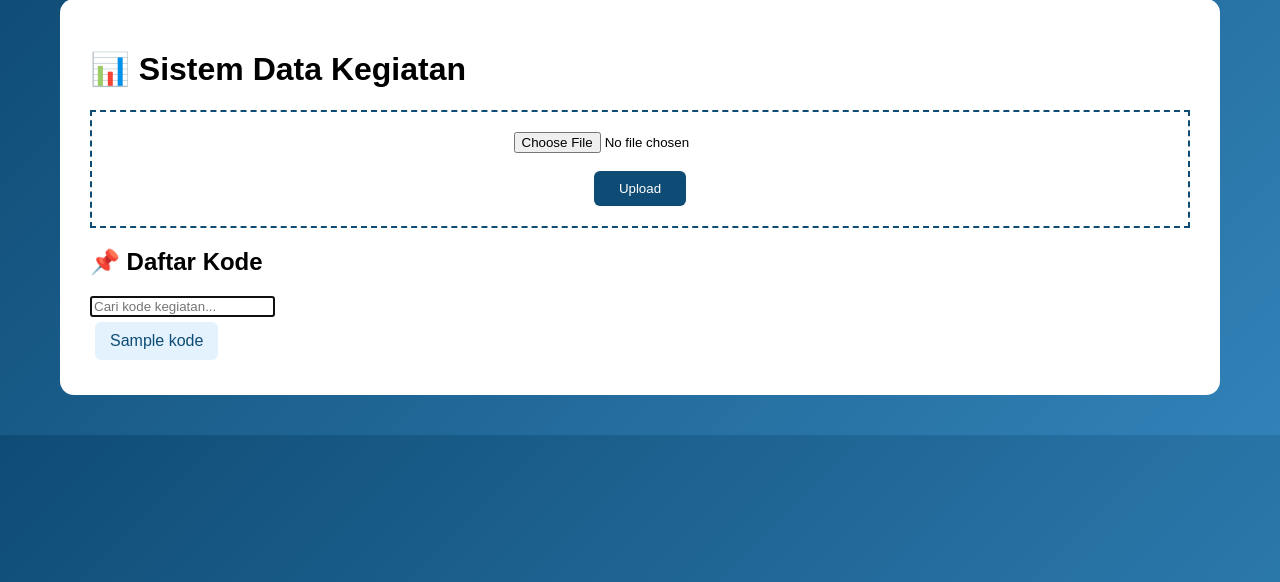
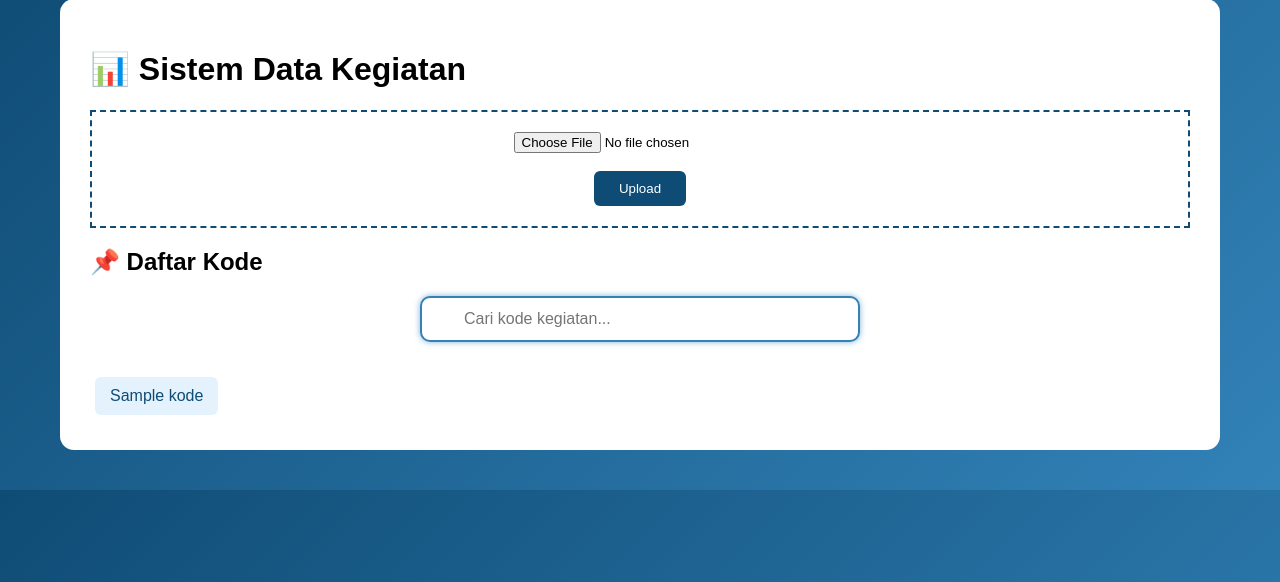
Before and after one commit to zashliza-droid/hahahi, a Flask app: template templates/index.html in a window 1280 px wide. Shown: the part 41-623 px from the top of the page. Run offline with Flask 3, Linux system fonts and the light colour scheme; the template is opened without the code that fills it: most values are stand-ins (such as "Sample title", 1, 10 or a date in 2020).

Commit message:
Update style.css

```diff
--- a/static/style.css
+++ b/static/style.css
@@ -60,3 +60,37 @@ td {
     margin-right: 15px;
     font-weight: bold;
 }
+
+/* ===============================
+   SEARCH BOX – LEBIH BESAR & RAPI
+   =============================== */
+.search-wrapper {
+    position: relative;
+    display: flex;
+    justify-content: center;
+    margin: 20px 0 30px 0;
+}
+
+.search-wrapper input {
+    width: 380px;
+    padding: 12px 14px 12px 42px;
+    font-size: 16px;
+    border-radius: 10px;
+    border: 2px solid #0f4c75;
+}
+
+.search-wrapper input:focus {
+    outline: none;
+    border-color: #3282b8;
+    box-shadow: 0 0 6px rgba(50,130,184,0.6);
+}
+
+.search-icon {
+    position: absolute;
+    left: calc(50% - 175px);
+    top: 50%;
+    transform: translateY(-50%);
+    font-size: 18px;
+    color: #0f4c75;
+    pointer-events: none;
+}
```
